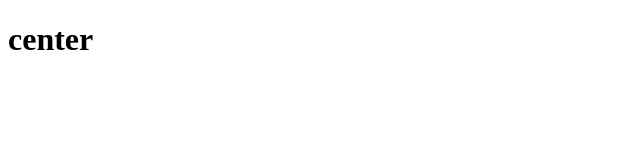
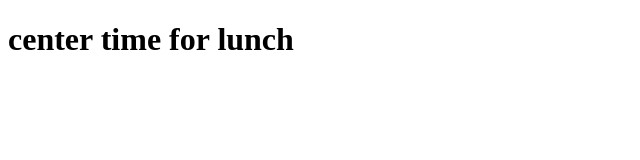
Before and after one commit to Andjito/pro1101, a plain HTML site: page index.html in a window 1280 px wide. Shown: the whole page, without its empty margins (0-640 px from the left). Drawn offline with Linux system fonts and the light colour scheme.

Commit message:
time for lunch

```diff
--- a/index.html
+++ b/index.html
@@ -5,6 +5,6 @@
     <title>Hello world</title>
 </head>
 <body>
-    <h1>center</h1>
+    <h1>center time for lunch</h1>
 </body>
 </html>
```
